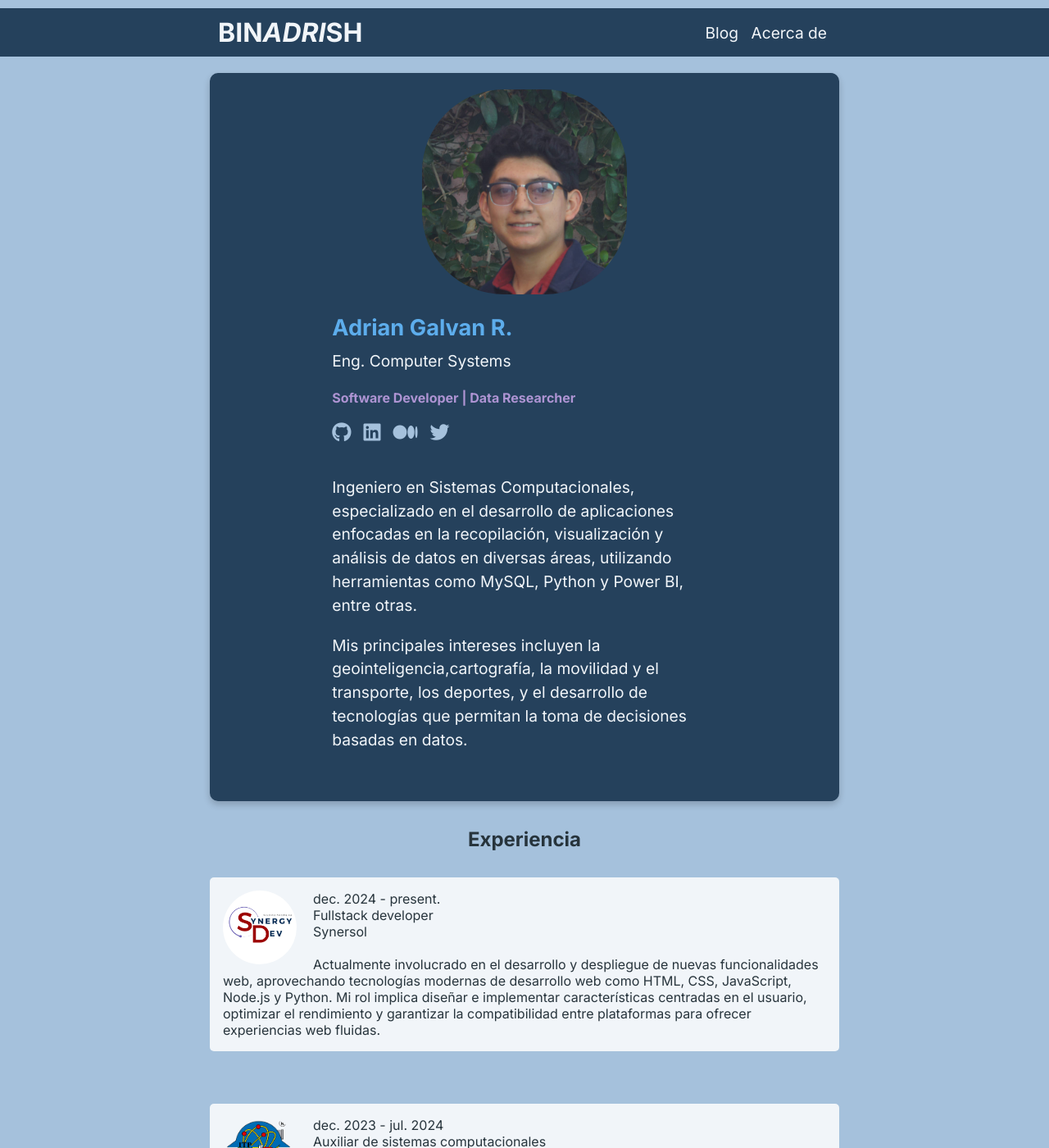
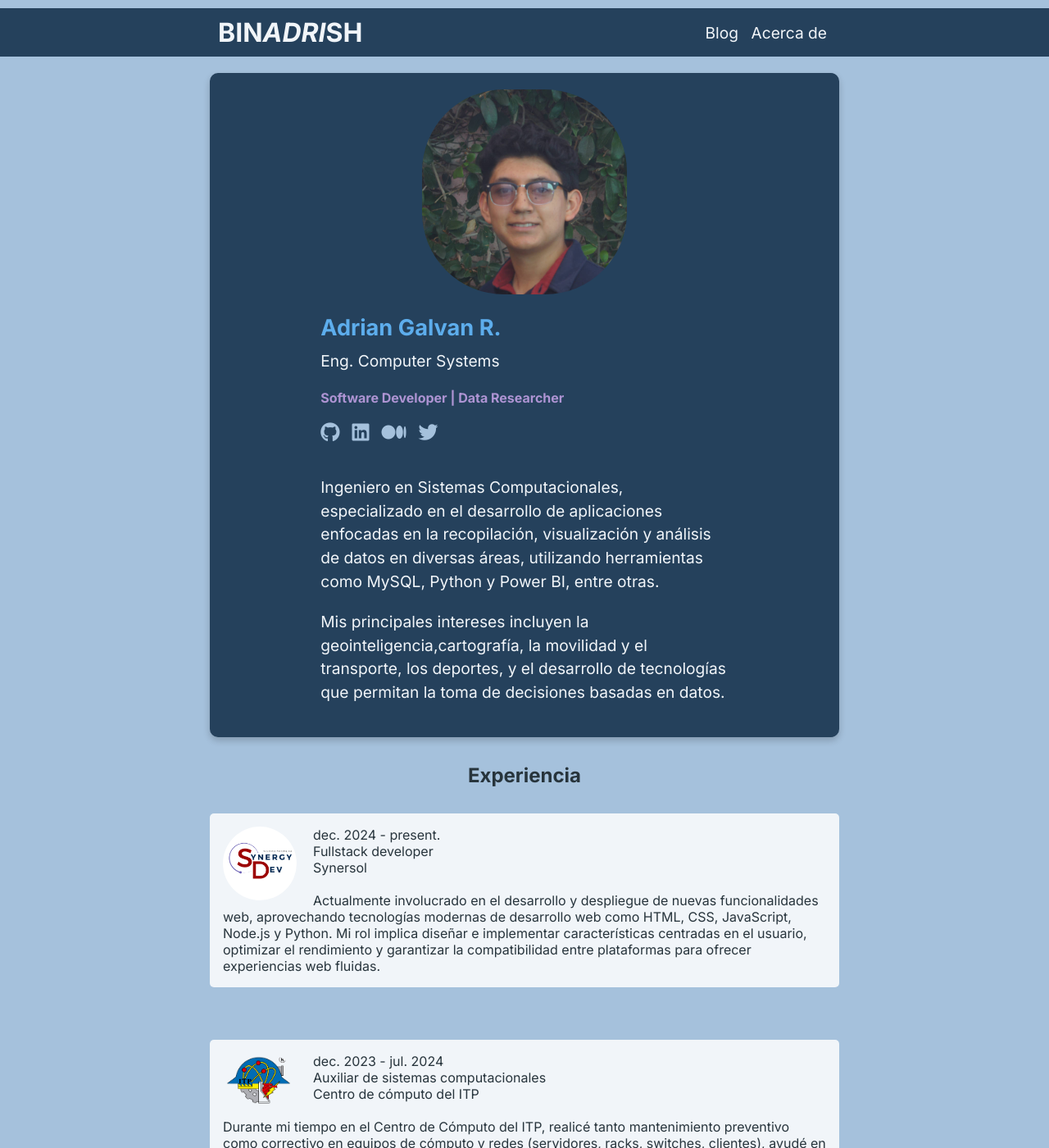
Before and after one commit to binadrish/binadrish.github.io, a Jekyll site: the page built from about.md, in a window 1280 px wide and 1400 px high. Shown: the whole window at 82% size. Built offline with Jekyll 4.4.1, drawn with Linux system fonts in a browser that asks for light colours.

Commit message:
responsive update about.md

```diff
--- a/assets/css/style.css
+++ b/assets/css/style.css
@@ -108,15 +108,17 @@ main {
     width: 60%;
     /* Para pantallas más pequeñas */
     background-color: var(--color-principal); /* Fondo oscuro */
-    padding: 20px;
     box-shadow: 0 4px 8px rgba(0, 0, 0, 0.2);
     border-radius: 10px;
+    padding-top: 20px;
+
 }
 
 .post {
+  padding: 20px;
+
   min-width: 280px;
   width: 70%;
-  padding: 20px;
   margin-bottom: 20px;
 }
 
@@ -532,7 +534,7 @@ a{
 }
 
 .landing-msg-container{
-  padding: 40px;
+  padding: 20px;
   width: 80%;
 }
 
```
